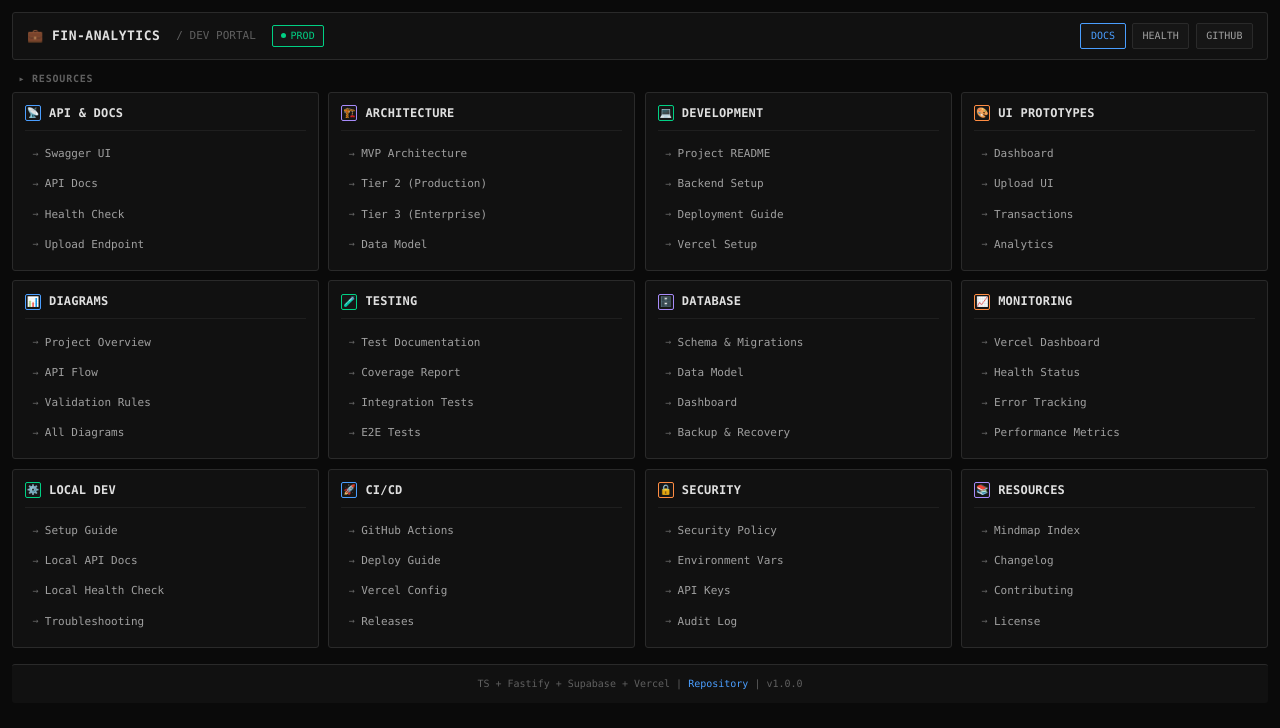
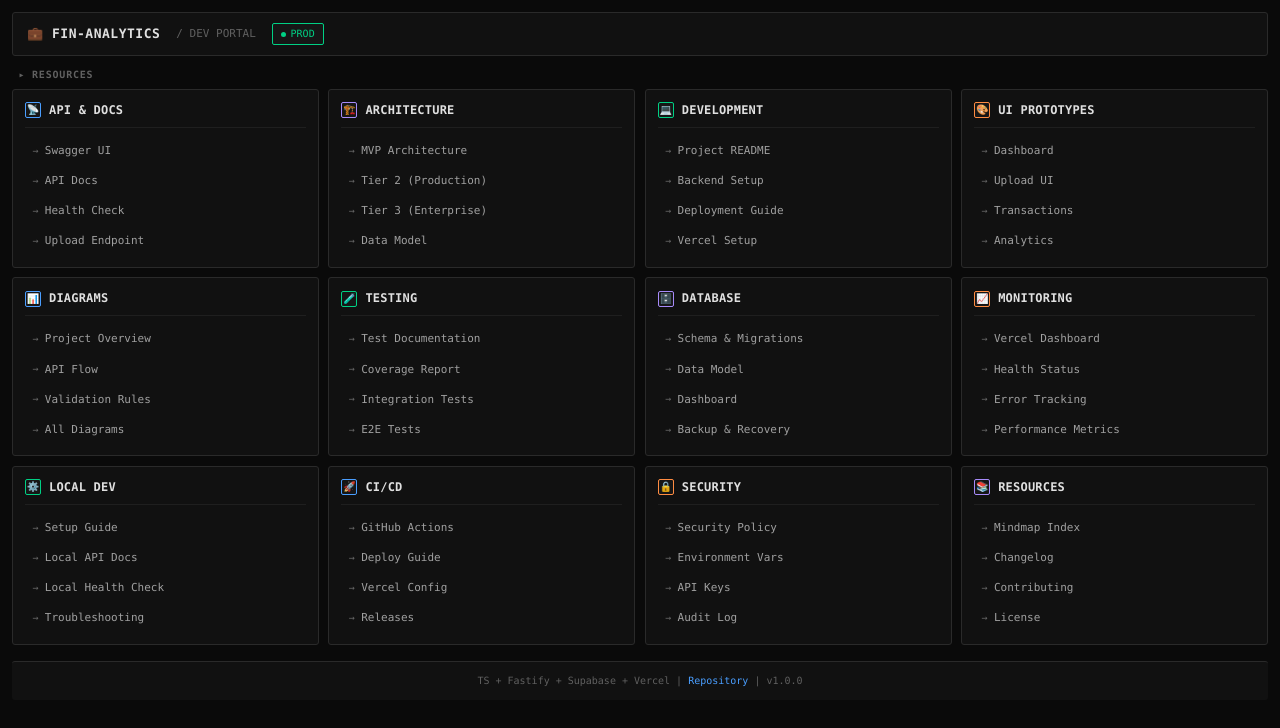
Before and after one commit to Ne4to777/financial-ai-analytics, a website: page portal.html in a window 1280 px wide. Drawn offline with Linux system fonts and the light colour scheme.

Commit message:
Remove duplicate quick access buttons from header
Changes:
- Removed quick-links section with DOCS, HEALTH, GITHUB buttons
- Deleted .quick-links, .btn, .btn-primary CSS classes
- Updated tests: removed button count test, updated header test
- Header now shows only title + subtitle + status badge

Reason:
- Duplicate functionality: same links exist in cards below
- Cards provide better organization (grouped resources)
- Header should be minimal in cockpit design
- Reduces visual clutter
- Single source of truth for each resource

Result:
- Cleaner, more compact header
- No duplication
- All links still accessible via cards
- Better information hierarchy

```diff
--- a/portal.html
+++ b/portal.html
@@ -98,31 +98,6 @@
             height: 5px;
             border-radius: 50%;
             background: currentColor;
-        }
-
-        .quick-links {
-            display: flex;
-            gap: 0.4rem;
-            flex-wrap: wrap;
-        }
-
-        .btn {
-            display: inline-flex;
-            align-items: center;
-            gap: 0.3rem;
-            padding: 0.3rem 0.6rem;
-            border-radius: 2px;
-            font-weight: 500;
-            text-decoration: none;
-            font-size: 10px;
-            border: 1px solid var(--border);
-            background: var(--bg-section);
-            color: var(--text-secondary);
-        }
-
-        .btn-primary {
-            color: var(--accent-blue);
-            border-color: var(--accent-blue);
         }
 
         /* Section title */
@@ -277,17 +252,6 @@
                     <span class="status-dot"></span>
                     <span>PROD</span>
                 </div>
-            </div>
-            <div class="quick-links">
-                <a href="https://backend-mocha-nine-95.vercel.app/docs" target="_blank" class="btn btn-primary">
-                    DOCS
-                </a>
-                <a href="https://backend-mocha-nine-95.vercel.app/health" target="_blank" class="btn">
-                    HEALTH
-                </a>
-                <a href="https://github.com/Ne4to777/financial-ai-analytics" target="_blank" class="btn">
-                    GITHUB
-                </a>
             </div>
         </header>
 
```
Also changed, not shown: tests/portal.spec.js (+3 -13 lines).
